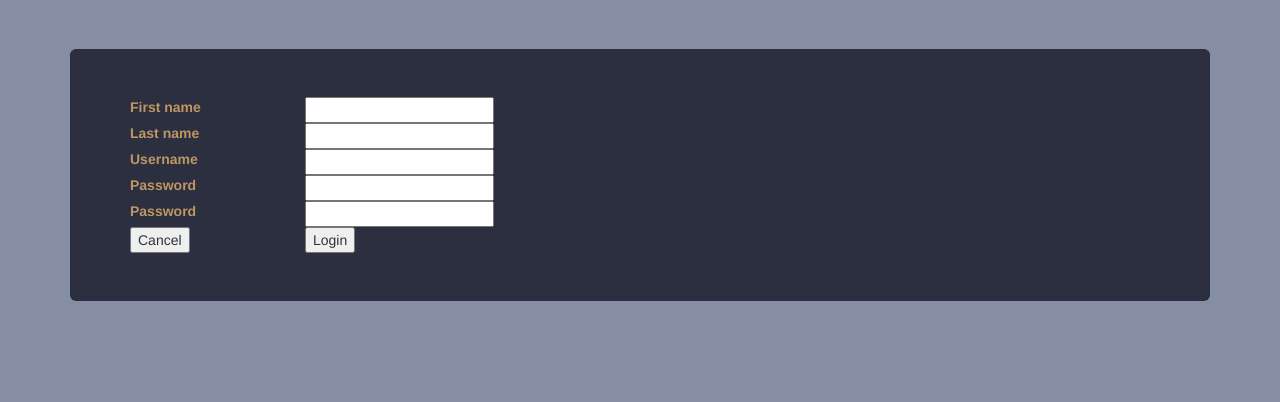
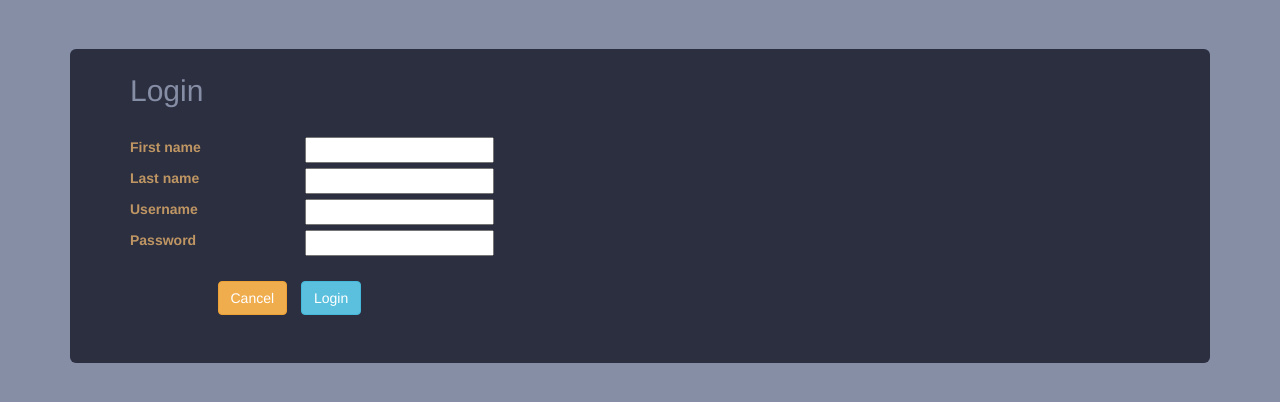
Before and after one commit to fstakem/personable, a Python web app: template personable/api/version_0_0_1/templates/login.html in a window 1280 px wide. Shown: the part 51-453 px from the top of the page. Run offline with Jinja, Linux system fonts and the light colour scheme; the template is opened without the code that fills it, so the values that code supplies are empty, except form fields; form fields are guessed from the names that the template uses; some libraries are stand-ins or nearby versions.

Commit message:
Finish two main forms

```diff
--- a/personable/api/version_0_0_1/forms/login_form.py
+++ b/personable/api/version_0_0_1/forms/login_form.py
@@ -8,5 +8,4 @@ class LoginForm(FlaskForm):
     first_name = StringField('First name', validators=[DataRequired()])
     last_name = StringField('Last name', validators=[DataRequired()])
     username = StringField('Username', validators=[DataRequired()])
-    password_1 = StringField('Password', validators=[DataRequired()])
-    password_2 = StringField('Repeat Password', validators=[DataRequired()])
+    password = StringField('Password', validators=[DataRequired()])
--- a/personable/api/version_0_0_1/templates/login.html
+++ b/personable/api/version_0_0_1/templates/login.html
@@ -37,33 +37,34 @@
 
     <div class="container" style="margin-top: 100px">
 
-      <div class="jumbotron" style="background-color: #2C2F40">
-        <form method="POST" action="/">
+      <div class="jumbotron" style="background-color: #2C2F40; padding-top: 25px">
+      <h2 style="color:#868EA6; margin-top: 0px; margin-bottom: 30px">Login</h2>
+
+        <form method="POST" action="/login">
           {{ form.csrf_token }}
-          <div class="row">
+          <div class="row" style="margin-bottom: 5px">
               <div class="col-md-2" style="color:#BF9663">{{ form.first_name.label }}</div>
               <div class="col-md-4">{{ form.first_name(size=20) }}</div>
           </div>
-          <div class="row">
+          <div class="row" style="margin-bottom: 5px">
               <div class="col-md-2" style="color:#BF9663">{{ form.last_name.label }}</div>
               <div class="col-md-4">{{ form.last_name(size=20) }}</div>
           </div>
-          <div class="row">
+          <div class="row" style="margin-bottom: 5px">
               <div class="col-md-2" style="color:#BF9663">{{ form.username.label }}</div>
               <div class="col-md-4">{{ form.username(size=20) }}</div>
           </div>
-          <div class="row">
-              <div class="col-md-2" style="color:#BF9663">{{ form.password_1.label }}</div>
-              <div class="col-md-4">{{ form.password_1(size=20) }}</div>
-          </div>
-          <div class="row">
-              <div class="col-md-2" style="color:#BF9663">{{ form.password_2.label }}</div>
-              <div class="col-md-4">{{ form.password_2(size=20) }}</div>
+          <div class="row" style="margin-bottom: 5px">
+              <div class="col-md-2" style="color:#BF9663">{{ form.password.label }}</div>
+              <div class="col-md-4">{{ form.password(size=20) }}</div>
           </div>
 
-          <div class="row">
-              <div class="col-md-2"><input type="submit" value="Cancel"></div>
-              <div class="col-md-4"><input type="submit" value="Login"></div>
+          <div class="row" style="margin-top: 25px">
+              <div class="col-md-1"></div>
+              <div class="col-md-3">
+                <input type="submit" class="btn btn-warning" value="Cancel" style="margin-right: 10px">
+                <input type="submit" class="btn btn-info" value="Login">
+              </div>
           </div>
 
       </form>
```
Also changed, not shown: personable/api/version_0_0_1/forms/register_form.py (+6 -1 lines), personable/api/version_0_0_1/routes/main.py (+7 -2 lines), personable/api/version_0_0_1/templates/register.html (+41 -0 lines).
